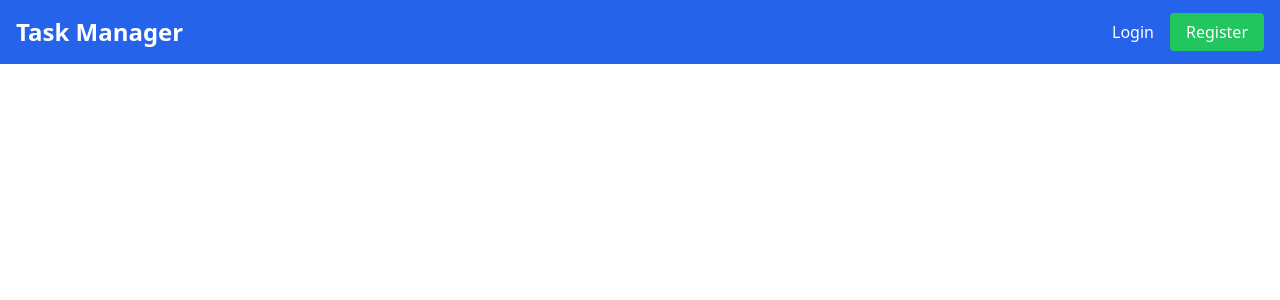
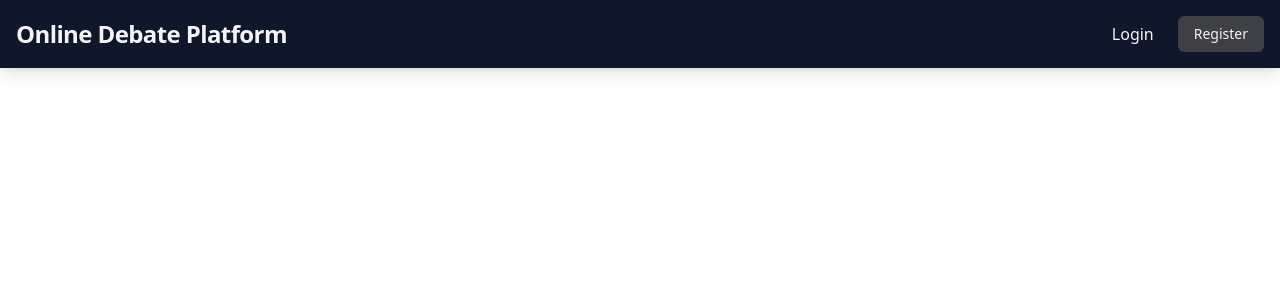
Before and after one commit to Seula224/IFN636Test, a React (Create React App) app in the folder frontend/: page / in a window 1280 px wide. Shown: the top 300 px of the page. Built offline with nearby package versions, Linux system fonts and the light colour scheme.

Commit message:
UI: Refactored Navbar with monotone Slate theme and Debate branding

```diff
--- a/frontend/src/components/Navbar.jsx
+++ b/frontend/src/components/Navbar.jsx
@@ -11,26 +11,34 @@ const Navbar = () => {
   };
 
   return (
-    <nav className="bg-blue-600 text-white p-4 flex justify-between items-center">
-      <Link to="/" className="text-2xl font-bold">Task Manager</Link>
-      <div>
+    /* Changed bg-blue-600 to bg-slate-900 for a deep, professional monotone look */
+    <nav className="bg-slate-900 text-gray-100 p-4 flex justify-between items-center shadow-lg">
+      {/* Renamed Brand to Online Debate Platform */}
+      <Link to="/" className="text-2xl font-bold tracking-tight hover:text-gray-400 transition">
+        Online Debate Platform
+      </Link>
+
+      <div className="flex items-center">
         {user ? (
           <>
-            <Link to="/tasks" className="mr-4">Tasks</Link>
-            <Link to="/profile" className="mr-4">Profile</Link>
+            {/* Renamed Tasks to Debates and added hover effect */}
+            <Link to="/tasks" className="mr-6 hover:text-gray-400 transition">Debates</Link>
+            <Link to="/profile" className="mr-6 hover:text-gray-400 transition">Profile</Link>
             <button
               onClick={handleLogout}
-              className="bg-red-500 px-4 py-2 rounded hover:bg-red-700"
+              /* Changed red-500 to a medium grey (slate-600) to keep it monotone */
+              className="bg-slate-600 px-4 py-2 rounded-md text-sm font-medium hover:bg-slate-500 transition shadow-sm"
             >
               Logout
             </button>
           </>
         ) : (
           <>
-            <Link to="/login" className="mr-4">Login</Link>
+            <Link to="/login" className="mr-6 hover:text-gray-400 transition">Login</Link>
             <Link
               to="/register"
-              className="bg-green-500 px-4 py-2 rounded hover:bg-green-700"
+              /* Changed green-500 to a dark grey (zinc-700) */
+              className="bg-zinc-700 px-4 py-2 rounded-md text-sm font-medium hover:bg-zinc-600 transition shadow-sm"
             >
               Register
             </Link>
```
